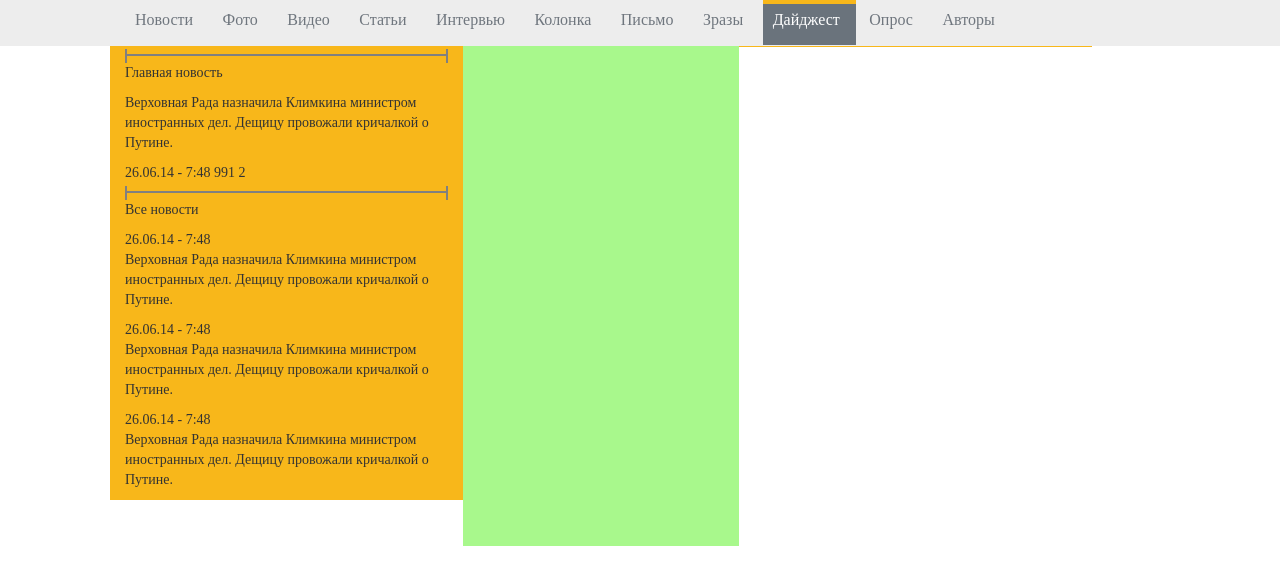
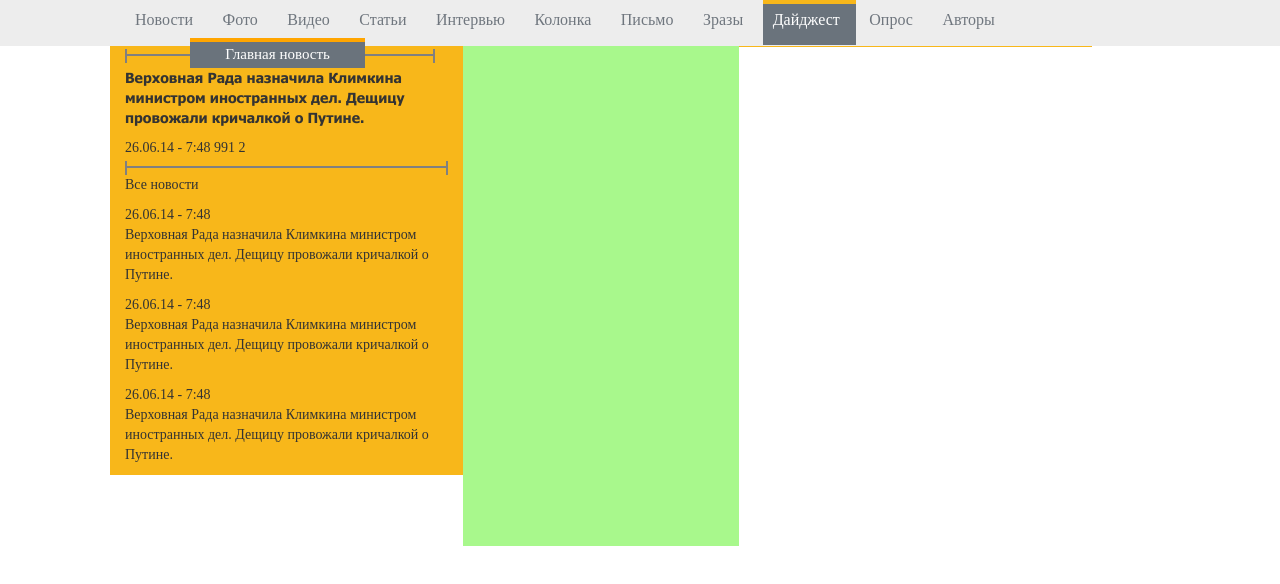
Before and after one commit to SergiiNikolayev/N02-site, a plain HTML site: page index.html in a window 1280 px wide. Drawn offline with nearby package versions, Linux system fonts and the light colour scheme.

Commit message:
main news
:page_with_curl:

```diff
--- a/index.html
+++ b/index.html
@@ -29,20 +29,24 @@
 <div class="content">
     <div class="row">
         <div class="col-sm-4">
+            <div class="main-news-post">
                 <div>
                     <p class="sp-one">&nbsp;</p>
+
                     <p class="sp-two">&nbsp;</p>
                 </div>
 
-            <p>Главная новость</p>
+                <p class="main-news-h">Главная новость</p>
 
-            <p>Верховная Рада назначила Климкина
+                <p class="main-news-text">Верховная Рада назначила Климкина
                     министром иностранных дел. Дещицу
                     провожали кричалкой о Путине.</p>
+
                 <div class="info-main-news">
                     <span class="time">26.06.14 - 7:48</span>
                     <span class="views">991</span>
                     <span class="coments">2</span>
+                </div>
             </div>
             <div>
                 <p class="sp-one">&nbsp;</p>
--- a/style.css
+++ b/style.css
@@ -90,3 +90,27 @@ a:hover{
     height: 14px;
     margin: -17px auto auto auto;
 }
+
+.main-news-post{
+    width: 310px;
+}
+
+.main-news-h{
+    height: 30px;
+    width: 175px;
+    background-color: #6a737c;
+    margin: -25px 0px 0 21%;
+    border-top: 4px solid orange;
+    text-align: center;
+    color: #fff;
+    font-size: 15px;
+    line-height: 24px;
+}
+@font-face {
+    font-family: tahoma-bold;
+    src: url(res/fonts/tahomabd.ttf);
+}
+.main-news-text{
+    width: 92%;
+    font-family: tahoma-bold;
+}
```
Also changed, not shown: res/fonts/tahomabd.ttf (added), 2 other files. Lines whose indentation alone changed are shown as unchanged.
